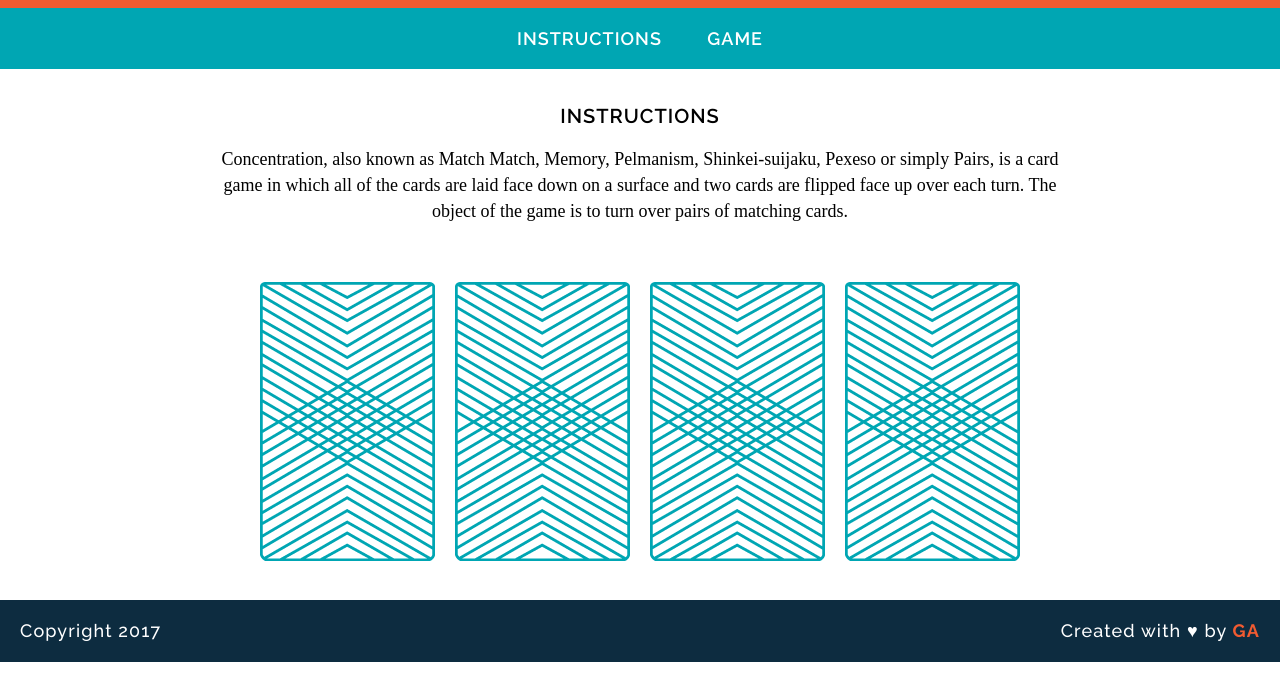
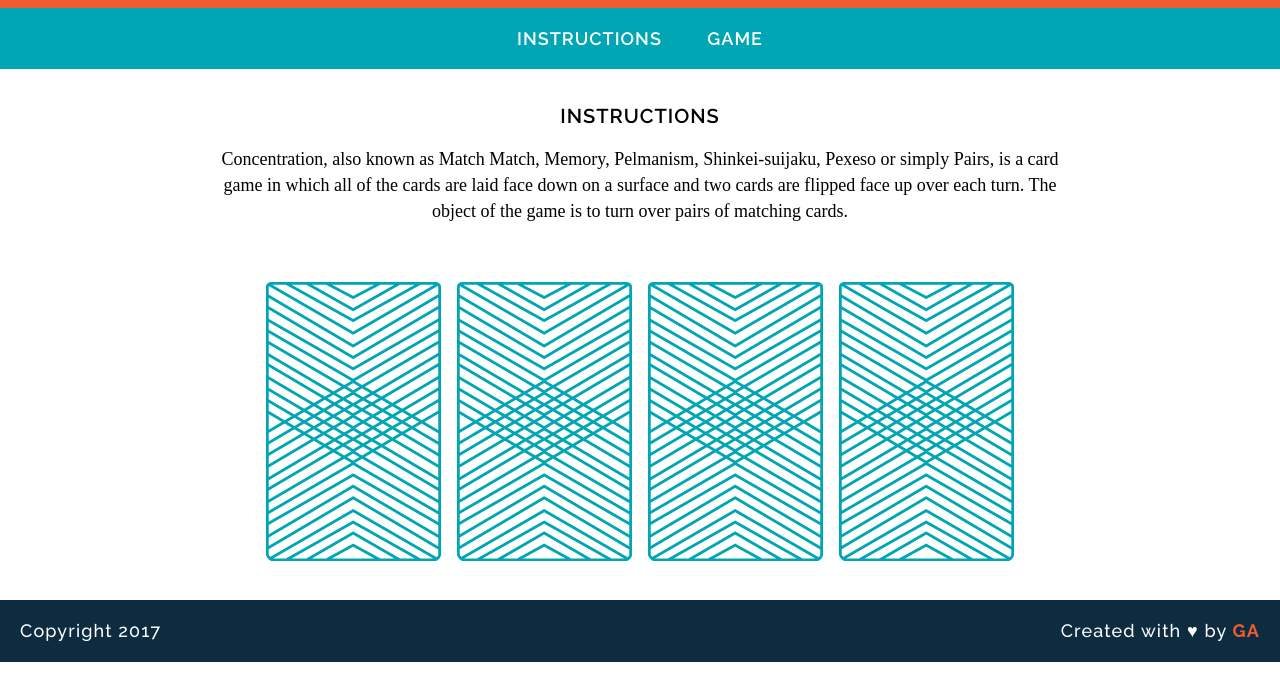
Before and after one commit to gabelton/wdi-fundamentals-memorygame, a plain HTML site: page memory_game/index.html in a window 1280 px wide. Shown: the part 105-800 px from the top of the page. Drawn offline with Linux system fonts and the light colour scheme; a web font is replaced by a local one.

Commit message:
created game logic

```diff
--- a/memory_game/index.html
+++ b/memory_game/index.html
@@ -14,14 +14,9 @@
 	</nav>
 	<main>
 		<h2>Instructions</h2>
-		<div>
 			<p>Concentration, also known as Match Match, Memory, Pelmanism, Shinkei-suijaku, Pexeso or simply Pairs, is a card game in which all of the cards are laid face down on a surface and two cards are flipped face up over each turn. The object of the game is to turn over pairs of matching cards.
 			</p>
-			<img src="images/back.png" alt="Queen of Diamonds">
-			<img src="images/back.png" alt="Queen of Hearts">
-			<img src="images/back.png" alt="King of Diamonds">
-			<img src="images/back.png" alt="King of Hearts">
-		</div>
+		<div id="game-board" class="board clearfix"></div>
 	</main>
 	<footer class="clearfix">
 		<p class="copyright">
--- a/memory_game/js/main.js
+++ b/memory_game/js/main.js
@@ -34,15 +34,26 @@ var checkForMatch = function () {
 }
 }
 
-var flipCard = function (cardId) {
+var flipCard = function () {
+	var cardId = this.getAttribute('data-id');
 	console.log("User flipped" + cards[cardId].rank);
 	cardsInPlay.push(cards[cardId].rank);
 	console.log(cards[cardId].cardImage);
 	console.log(cards[cardId].suit);
-
+	this.setAttribute('src', cards[cardId].cardImage);
 if (cardsInPlay.length === 2){
 	checkForMatch();
 }
 }
-flipCard(0);
-flipCard(2);
+
+var createBoard = function (){
+	for (var i = 0; i < cards.length; i++) {
+    var cardElement = document.createElement('img');
+    cardElement.setAttribute("src", "images/back.png");
+    cardElement.setAttribute("data-id", i);
+    cardElement.addEventListener('click', flipCard);
+    document.getElementById('game-board').appendChild(cardElement);
+}
+}
+
+createBoard();
```
